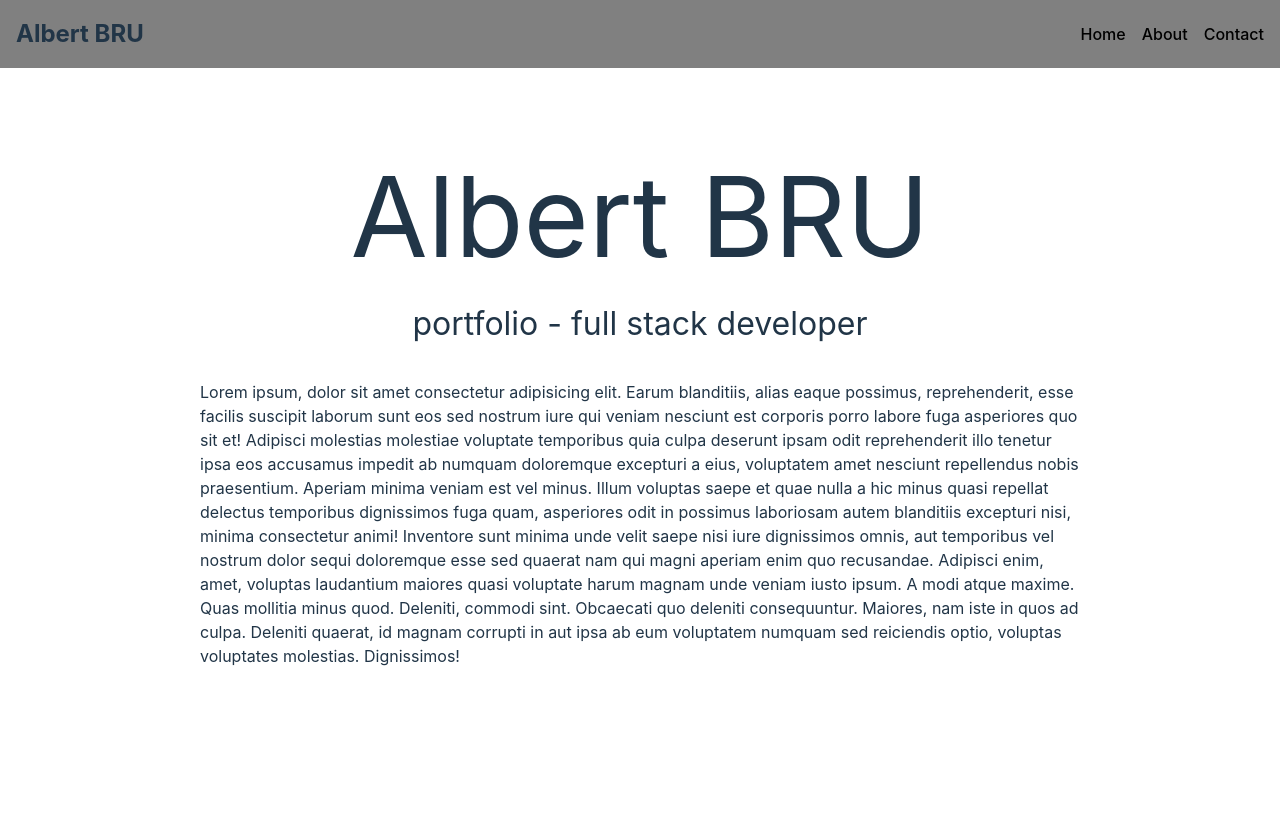
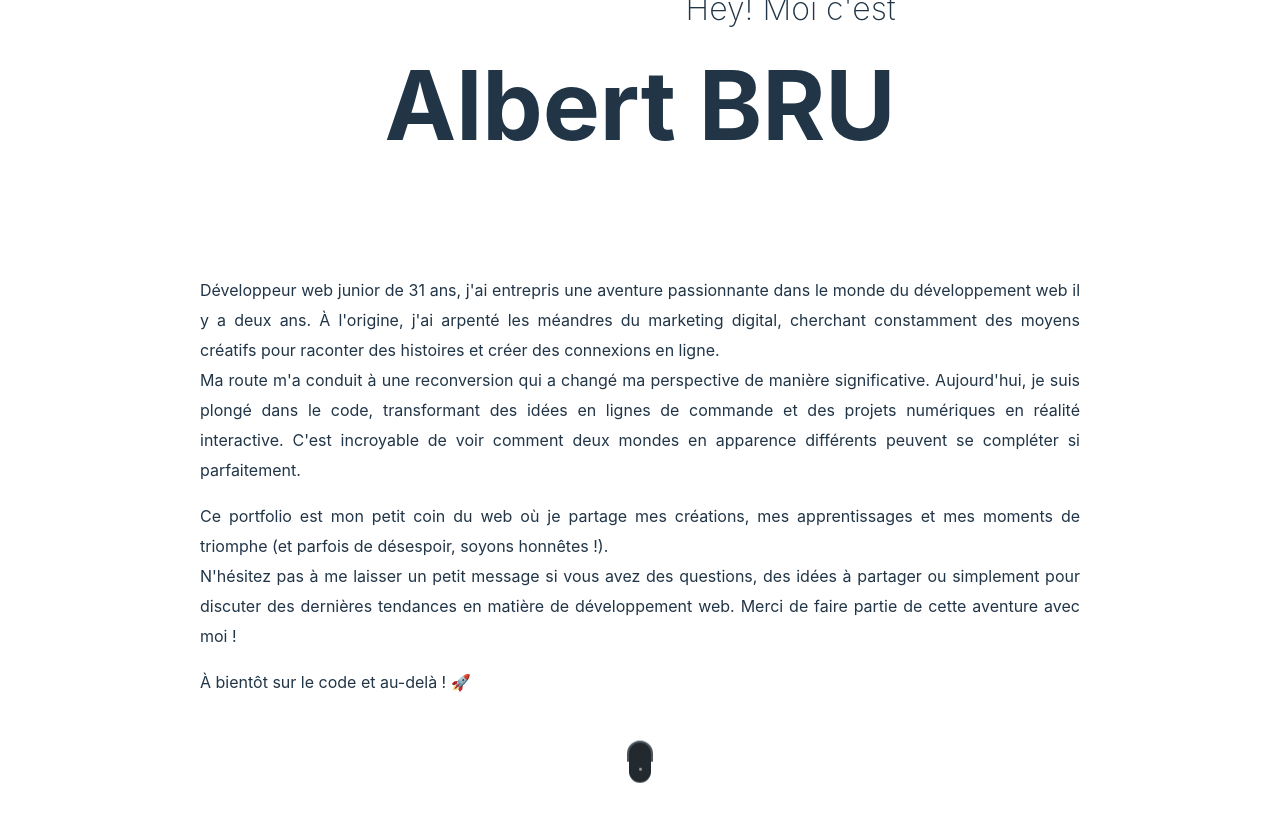
Before and after one commit to AlbertBRU/portfolio, a React (Vite) app: page / in a window 1280 px wide. Shown: the top 822 px of the page. Before the commit the page ends 800 px from the top, so only its background shows below. Built offline with nearby package versions, Linux system fonts and the light colour scheme.

Commit message:
mep de la home

```diff
--- a/src/App.jsx
+++ b/src/App.jsx
@@ -1,4 +1,4 @@
-import Navbar from './components/Navbar'
+import Navbar from './components/Header'
 import Home from './components/Home'
 import './App.scss'
 
@@ -6,7 +6,6 @@ function App() {
 
   return (
     <>
-      <Navbar />
       <Home />
     </>
   )
--- /dev/null
+++ b/src/components/Header/index.jsx
@@ -0,0 +1,22 @@
+import './style.scss';
+
+export default function Header() {
+    return (
+        <div className="header">
+            <div className="header__title">
+                <div className='header__title-prefix'>
+                    Hey! Moi c'est
+                </div>
+                <div className='header__title-name'>
+                    Albert BRU
+                </div>
+            </div>
+            <div className="header__buttons">
+                <a className="invisible" href="#">Home</a>
+                <a href="#">Réalisations</a>
+                <a href="#">Parcours</a>
+                <a href="#">Contact</a>
+            </div>
+        </div>
+    );
+}
--- /dev/null
+++ b/src/components/Header/style.scss
@@ -0,0 +1,44 @@
+.header {
+    max-width: 650px;
+    display: flex;
+    flex-direction: column;
+    align-items: center;
+    margin: 0 auto;
+    padding: 2rem;
+
+    &__title {
+        display: flex;
+        flex-direction: column;
+        margin-bottom: 1rem;
+
+        &-prefix {
+            font-size: 2rem;
+            font-weight: 200;
+            text-align: end;
+        }
+
+        &-name {
+            font-size: 6rem;
+            font-weight: 700;
+        }
+    }
+
+    &__buttons {
+        width: 100%;
+        display: flex;
+        flex-direction: row;
+        justify-content: space-around;
+
+        a {
+            text-decoration: none;
+            color: white;
+            border: 1px solid white;
+            padding: 0.25rem 1rem;
+            border-radius: 1rem;
+        }
+
+        .invisible {
+            display: none;
+        }
+    }
+}
--- a/src/components/Home/index.jsx
+++ b/src/components/Home/index.jsx
@@ -1,12 +1,45 @@
+import { useState, useEffect } from 'react';
+import Header from '../Header';
+
 import './style.scss';
+import './scroll.scss';
 
 export default function Home() {
+
+    const [age, setAge] = useState(31);
+
+    useEffect(() => {
+        const currentDate = new Date();
+        const birthDate = new Date('1992-08-07');
+
+        const differenceInMilliseconds = currentDate - birthDate;
+
+        const ageInYears = Math.floor(differenceInMilliseconds / (365.25 * 24 * 60 * 60 * 1000));
+
+        setAge(ageInYears);
+    }, [])
+
     return (
         <div className="home">
-            <div className='home__title'>Albert BRU</div>
-            <div className='home__subtitle'>portfolio - full stack developer</div>
+            <Header />
             <div className='home__content'>
-                Lorem ipsum, dolor sit amet consectetur adipisicing elit. Earum blanditiis, alias eaque possimus, reprehenderit, esse facilis suscipit laborum sunt eos sed nostrum iure qui veniam nesciunt est corporis porro labore fuga asperiores quo sit et! Adipisci molestias molestiae voluptate temporibus quia culpa deserunt ipsam odit reprehenderit illo tenetur ipsa eos accusamus impedit ab numquam doloremque excepturi a eius, voluptatem amet nesciunt repellendus nobis praesentium. Aperiam minima veniam est vel minus. Illum voluptas saepe et quae nulla a hic minus quasi repellat delectus temporibus dignissimos fuga quam, asperiores odit in possimus laboriosam autem blanditiis excepturi nisi, minima consectetur animi! Inventore sunt minima unde velit saepe nisi iure dignissimos omnis, aut temporibus vel nostrum dolor sequi doloremque esse sed quaerat nam qui magni aperiam enim quo recusandae. Adipisci enim, amet, voluptas laudantium maiores quasi voluptate harum magnam unde veniam iusto ipsum. A modi atque maxime. Quas mollitia minus quod. Deleniti, commodi sint. Obcaecati quo deleniti consequuntur. Maiores, nam iste in quos ad culpa. Deleniti quaerat, id magnam corrupti in aut ipsa ab eum voluptatem numquam sed reiciendis optio, voluptas voluptates molestias. Dignissimos!
+                <p>
+                    Développeur web junior de {age} ans, j'ai entrepris une aventure passionnante dans le monde du développement web il y a deux ans. À l'origine, j'ai arpenté les méandres du marketing digital, cherchant constamment des moyens créatifs pour raconter des histoires et créer des connexions en ligne.
+                    <br />
+                    Ma route m'a conduit à une reconversion qui a changé ma perspective de manière significative. Aujourd'hui, je suis plongé dans le code, transformant des idées en lignes de commande et des projets numériques en réalité interactive. C'est incroyable de voir comment deux mondes en apparence différents peuvent se compléter si parfaitement.
+                </p>
+                <p>
+                    Ce portfolio est mon petit coin du web où je partage mes créations, mes apprentissages et mes moments de triomphe (et parfois de désespoir, soyons honnêtes !).
+                    <br />
+                    N'hésitez pas à me laisser un petit message si vous avez des questions, des idées à partager ou simplement pour discuter des dernières tendances en matière de développement web. Merci de faire partie de cette aventure avec moi !
+                </p>
+                <p>
+                    À bientôt sur le code et au-delà !  🚀
+                </p>
+            </div>
+            <div className='home__footer'>
+                <div className='mouse' />
+                <p>Voir plus</p>
             </div>
         </div>
     );
--- /dev/null
+++ b/src/components/Home/scroll.scss
@@ -0,0 +1,307 @@
+// Code récupéré du codePen
+// https://codemyui.com/magic-mouse-scroll-icon/
+
+@import url(https://fonts.googleapis.com/css?family=Cabin);
+
+.home__footer {
+
+    display: flex;
+    flex-direction: column;
+    align-items: center;
+    margin-top: 25px;
+
+    $colorBg: #222a30;
+    $colorOutline: #ffffff;
+    $colorOutlineFade: #4e5559;
+
+    $widthMouse: 26px;
+    $heightMouse: 44px;
+    $borderMouse: 4px;
+
+    $posMouse: 4px;
+    $posText: 1px;
+
+    $sizeTrackball: 5px;
+    $posTrackball: 10px;
+    $shrinkTrackball: 0.2;
+
+    $animDuration: 5s;
+
+    @mixin bgGradient {
+        background:
+            $colorOutlineFade linear-gradient(transparent 0%,
+                transparent 50%,
+                $colorOutline 50%,
+                $colorOutline 100%);
+    }
+
+    p {
+        margin-top: 25px;
+        font-family: "Cabin", sans-serif;
+        letter-spacing: 8px;
+        text-indent: 12px;
+        color: $colorOutline;
+    }
+
+    .mouse {
+        @include bgGradient;
+        position: relative;
+        width: $widthMouse;
+        height: $heightMouse;
+        border-radius: 100px;
+        background-size: 100% 200%;
+        animation:
+            colorSlide $animDuration linear infinite,
+            nudgeMouse $animDuration ease-out infinite;
+
+        &:before,
+        &:after {
+            content: "";
+            position: absolute;
+            top: 0;
+            right: 0;
+            bottom: 0;
+            left: 0;
+            margin: auto;
+        }
+
+        &:before {
+            width: $widthMouse - $borderMouse;
+            height: $heightMouse - $borderMouse;
+            background-color: $colorBg;
+            border-radius: 100px;
+        }
+
+        &:after {
+            background-color: $colorOutline;
+            width: $sizeTrackball;
+            height: $sizeTrackball;
+            border-radius: 100%;
+            animation: trackBallSlide $animDuration linear infinite;
+        }
+    }
+
+    @keyframes colorSlide {
+        0% {
+            background-position: 0% 100%;
+        }
+
+        20% {
+            background-position: 0% 0%;
+        }
+
+        21% {
+            background-color: $colorOutlineFade;
+        }
+
+        29.99% {
+            background-color: $colorOutline;
+            background-position: 0% 0%;
+        }
+
+        30% {
+            background-color: $colorOutlineFade;
+            background-position: 0% 100%;
+        }
+
+        50% {
+            background-position: 0% 0%;
+        }
+
+        51% {
+            background-color: $colorOutlineFade;
+        }
+
+        59% {
+            background-color: $colorOutline;
+            background-position: 0% 0%;
+        }
+
+        60% {
+            background-color: $colorOutlineFade;
+            background-position: 0% 100%;
+        }
+
+        80% {
+            background-position: 0% 0%;
+        }
+
+        81% {
+            background-color: $colorOutlineFade;
+        }
+
+        90%,
+        100% {
+            background-color: $colorOutline;
+        }
+    }
+
+    @keyframes trackBallSlide {
+        0% {
+            opacity: 1;
+            transform: scale(1) translateY(-$posTrackball);
+        }
+
+        6% {
+            opacity: 1;
+            transform: scale(0.9) translateY($posTrackball/4);
+        }
+
+        14% {
+            opacity: 0;
+            transform: scale($shrinkTrackball) translateY($posTrackball*2);
+        }
+
+        15%,
+        19% {
+            opacity: 0;
+            transform: scale($shrinkTrackball) translateY(-$posTrackball);
+        }
+
+        28%,
+        29.99% {
+            opacity: 1;
+            transform: scale(1) translateY(-$posTrackball);
+        }
+
+        30% {
+            opacity: 1;
+            transform: scale(1) translateY(-$posTrackball);
+        }
+
+        36% {
+            opacity: 1;
+            transform: scale(0.9) translateY($posTrackball/4);
+        }
+
+        44% {
+            opacity: 0;
+            transform: scale($shrinkTrackball) translateY($posTrackball*2);
+        }
+
+        45%,
+        49% {
+            opacity: 0;
+            transform: scale($shrinkTrackball) translateY(-$posTrackball);
+        }
+
+        58%,
+        59.99% {
+            opacity: 1;
+            transform: scale(1) translateY(-$posTrackball);
+        }
+
+        60% {
+            opacity: 1;
+            transform: scale(1) translateY(-$posTrackball);
+        }
+
+        66% {
+            opacity: 1;
+            transform: scale(0.9) translateY($posTrackball/4);
+        }
+
+        74% {
+            opacity: 0;
+            transform: scale($shrinkTrackball) translateY($posTrackball*2);
+        }
+
+        75%,
+        79% {
+            opacity: 0;
+            transform: scale($shrinkTrackball) translateY(-$posTrackball);
+        }
+
+        88%,
+        100% {
+            opacity: 1;
+            transform: scale(1) translateY(-$posTrackball);
+        }
+    }
+
+    @keyframes nudgeMouse {
+        0% {
+            transform: translateY(0);
+        }
+
+        20% {
+            transform: translateY($posMouse);
+        }
+
+        30% {
+            transform: translateY(0);
+        }
+
+        50% {
+            transform: translateY($posMouse);
+        }
+
+        60% {
+            transform: translateY(0);
+        }
+
+        80% {
+            transform: translateY($posMouse);
+        }
+
+        90% {
+            transform: translateY(0);
+        }
+    }
+
+    @keyframes nudgeText {
+        0% {
+            transform: translateY(0);
+        }
+
+        20% {
+            transform: translateY($posText);
+        }
+
+        30% {
+            transform: translateY(0);
+        }
+
+        50% {
+            transform: translateY($posText);
+        }
+
+        60% {
+            transform: translateY(0);
+        }
+
+        80% {
+            transform: translateY($posText);
+        }
+
+        90% {
+            transform: translateY(0);
+        }
+    }
+
+    @keyframes colorText {
+        21% {
+            color: $colorOutlineFade;
+        }
+
+        30% {
+            color: $colorOutline;
+        }
+
+        51% {
+            color: $colorOutlineFade;
+        }
+
+        60% {
+            color: $colorOutline;
+        }
+
+        81% {
+            color: $colorOutlineFade;
+        }
+
+        90% {
+            color: $colorOutline;
+        }
+    }
+}
--- a/src/components/Home/style.scss
+++ b/src/components/Home/style.scss
@@ -1,7 +1,11 @@
 .home {
     width: 100%;
+    height: 100vh;
     margin: 0 auto;
     box-sizing: border-box;
+    display: flex;
+    flex-direction: column;
+    justify-content: center;
 
     &__title {
         font-size: 7rem;
@@ -15,6 +19,7 @@
     &__content {
         margin: 0 auto;
         max-width: 880px;
-        text-align: left;
+        text-align: justify;
+        line-height: 30px;
     }
 }
--- a/src/components/Navbar/index.jsx
+++ /dev/null
@@ -1,18 +0,0 @@
-import './style.scss';
-
-export default function Navbar() {
-    return (
-        <div className="navbar">
-            <div className="navbar__left">
-                <div className="navbar__left__logo">
-                    Albert BRU
-                </div>
-            </div>
-            <div className="navbar__right">
-                <a href="#">Home</a>
-                <a href="#">About</a>
-                <a href="#">Contact</a>
-            </div>
-        </div>
-    );
-}
--- a/src/components/Navbar/style.scss
+++ /dev/null
@@ -1,24 +0,0 @@
-.navbar {
-    background-color: grey;
-    display: flex;
-    justify-content: space-between;
-    align-items: center;
-    position: fixed;
-    top: 0;
-    padding: 1rem;
-    width: 100%;
-    box-sizing: border-box;
-
-    border-bottom: 1px solid white;
-
-    &__left {
-        font-weight: bold;
-        font-size: 1.5rem;
-    }
-
-    &__right {
-        a {
-            padding-left: 1rem;
-        }
-    }
-}
--- a/src/index.css
+++ b/src/index.css
@@ -5,7 +5,7 @@
 
   color-scheme: light dark;
   color: rgba(255, 255, 255, 0.87);
-  background-color: #242424;
+  background-color: #222a30;
 
   font-synthesis: none;
   text-rendering: optimizeLegibility;
@@ -13,14 +13,6 @@
   -moz-osx-font-smoothing: grayscale;
 }
 
-a {
-  font-weight: 500;
-  color: #000000;
-  text-decoration: inherit;
-}
-a:hover {
-  color: #0d1050;
-}
 
 body {
   margin: 0;
```
